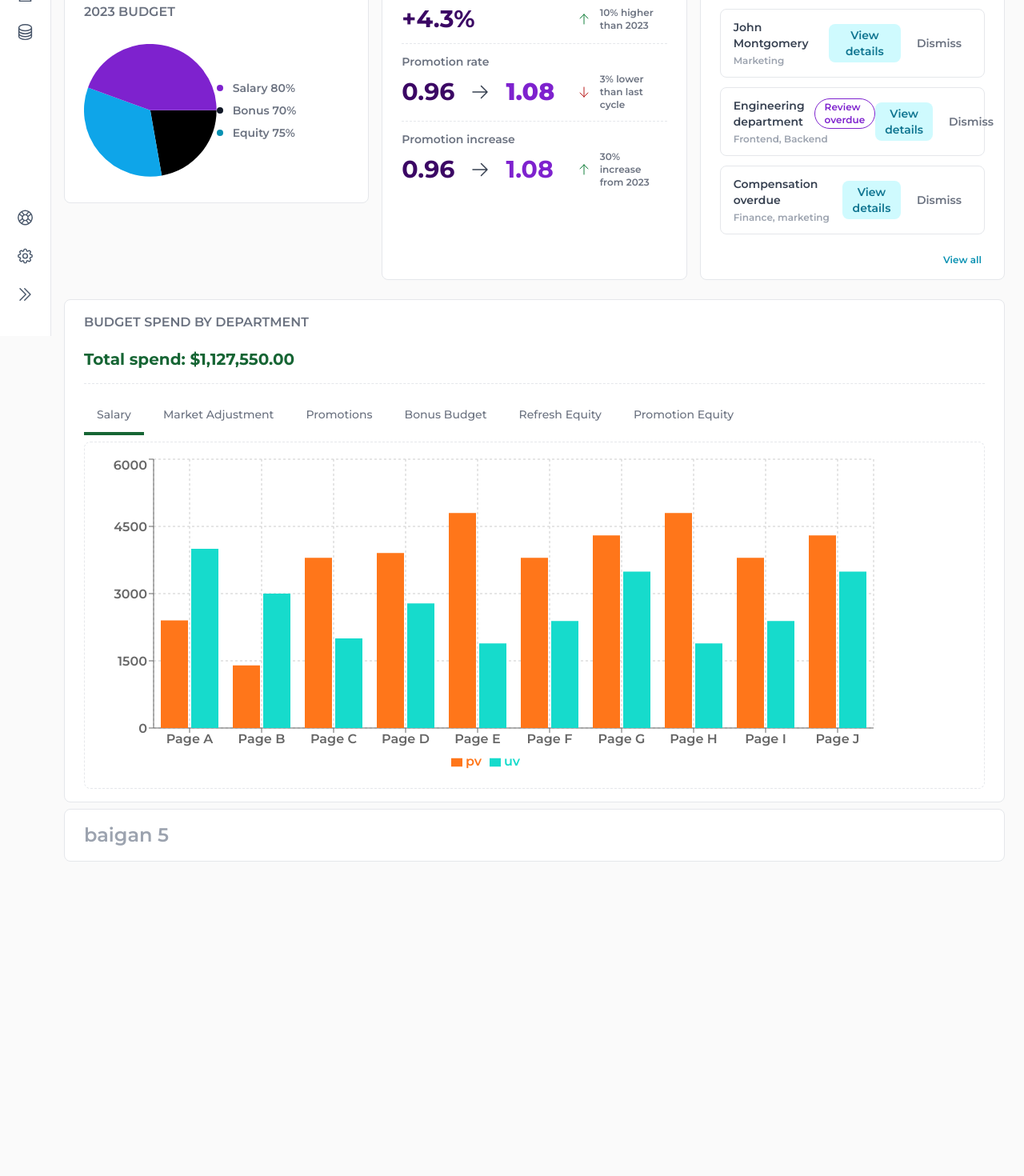
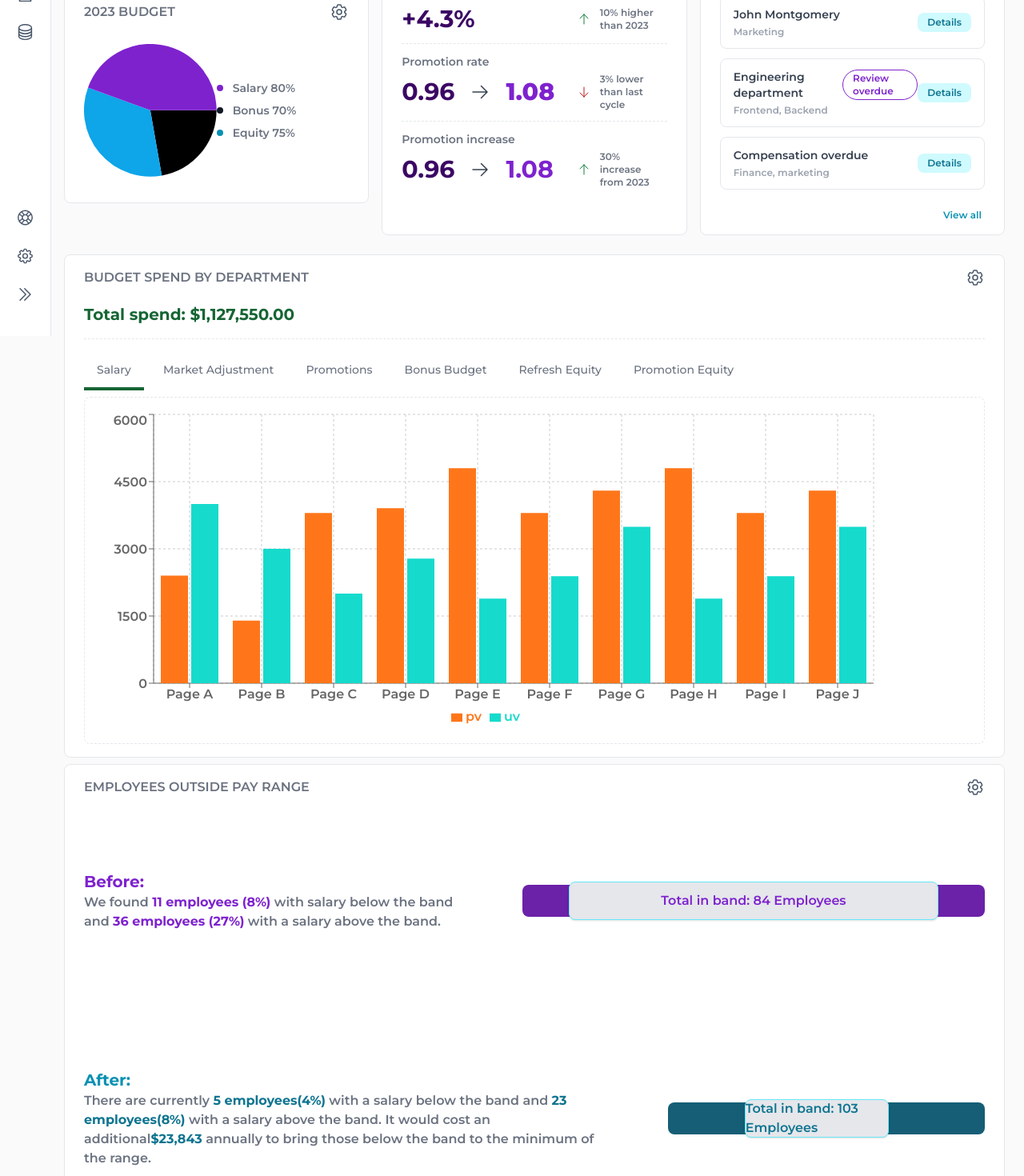
Before and after one commit to paanSinghCoder/comp-dashboard, a Next.js app: page / in a window 1280 px wide. Shown: the part 380-1850 px from the top of the page at 80% size. Before the commit the page ends 1489 px from the top, so only its background shows below. Built offline with nearby package versions, Linux system fonts and the light colour scheme.

Commit message:
feat(app): Add a lot of things

```diff
--- a/app/components/AlertsCard/index.tsx
+++ b/app/components/AlertsCard/index.tsx
@@ -22,11 +22,8 @@ const AlertsCard = () => {
               <span className="text-xs text-gray-400">{subText}</span>
             </div>
             <div className="flex gap-2">
-              <button className="text-sm px-3 py-1 rounded-lg hover:shadow bg-cyan-100 text-cyan-700">
-                View details
-              </button>
-              <button className="px-3 py-1 rounded-lg text-sm text-gray-500">
-                Dismiss
+              <button className="text-xs px-3 py-1 rounded-lg hover:shadow bg-cyan-100 text-cyan-700">
+                Details
               </button>
             </div>
           </div>
--- a/app/components/BudgetCard/index.tsx
+++ b/app/components/BudgetCard/index.tsx
@@ -3,7 +3,7 @@ import { PieChart } from "react-minimal-pie-chart";
 
 const BudgetCard = () => {
   return (
-    <Card title="2023 BUDGET">
+    <Card title="2023 BUDGET" showMenu={true}>
       <div className="flex justify-around items-center py-4 w-full mt-3">
         <div className="w-44">
           <PieChart
--- /dev/null
+++ b/app/components/BudgetSpendCard/index.tsx
@@ -0,0 +1,48 @@
+import Card from "@components/Card";
+import Tabs from "@components/Tabs";
+import { bottomTabsData } from "@data/tabsData";
+import {
+  BarChart,
+  Bar,
+  XAxis,
+  YAxis,
+  CartesianGrid,
+  Tooltip,
+  Legend,
+} from "recharts";
+import { barChartData } from "@data/barChartData";
+
+const BudgetSpendCard = () => {
+  return (
+    <Card title="BUDGET SPEND BY DEPARTMENT" showMenu={true}>
+      <h2 className="text-xl font-bold text-green-800 mt-5">
+        Total spend: $1,127,550.00
+      </h2>
+      <div className="w-full border-b border-dashed my-4"></div>
+      <Tabs tabList={bottomTabsData} />
+      <section className="w-full border border-dashed rounded-lg p-4 mt-2 max-w-100">
+        <BarChart
+          width={1000}
+          height={400}
+          data={barChartData}
+          margin={{
+            top: 5,
+            right: 30,
+            left: 10,
+            bottom: 5,
+          }}
+        >
+          <CartesianGrid strokeDasharray="3 3" />
+          <XAxis dataKey="name" />
+          <YAxis />
+          <Tooltip />
+          <Legend />
+          <Bar dataKey="pv" fill="#FF761A" />
+          <Bar dataKey="uv" fill="#16DBCC" />
+        </BarChart>
+      </section>
+    </Card>
+  );
+};
+
+export default BudgetSpendCard;
--- a/app/components/Card/Card.types.ts
+++ b/app/components/Card/Card.types.ts
@@ -1,4 +1,5 @@
 export interface CardPropsType {
   title?: string;
+  showMenu?: boolean;
   children: React.ReactNode;
 }
--- a/app/components/Card/index.tsx
+++ b/app/components/Card/index.tsx
@@ -1,8 +1,16 @@
+import { Cog6ToothIcon } from "@heroicons/react/24/outline";
 import { CardPropsType } from "./Card.types";
 
-const Card = ({ title = "", children }: CardPropsType) => (
+const Card = ({ title = "", showMenu = false, children }: CardPropsType) => (
   <div className="rounded-lg border bg-white text-gray-500 font-semibold py-4 px-6 my-2">
-    <span>{title}</span>
+    <nav className="flex w-full items-center justify-between">
+      <div>{title}</div>
+      {showMenu ? (
+        <Cog6ToothIcon className="h-6 w-6 text-slate-600 cursor-pointer" />
+      ) : (
+        <></>
+      )}
+    </nav>
     {children}
   </div>
 );
--- /dev/null
+++ b/app/components/EmployeePayRangeCard/index.tsx
@@ -0,0 +1,53 @@
+import Card from "@components/Card";
+
+const EmployeePayRangeCard = () => {
+  return (
+    <Card title="EMPLOYEES OUTSIDE PAY RANGE" showMenu={true}>
+      <section className="flex justify-between items-center w-full mt-3 py-20">
+        <div className="pr-10 mr-10">
+          <span className="font-bold text-xl text-purple-700">Before:</span>
+          <p>
+            We found{" "}
+            <span className="text-purple-700 font-bold">11 employees (8%)</span>{" "}
+            with salary below the band and{" "}
+            <span className="text-purple-700 font-bold">
+              36 employees (27%)
+            </span>{" "}
+            with a salary above the band.
+          </p>
+        </div>
+        <div className="w-full max-w-[1300px]">
+          <div className="w-full h-10 rounded-lg bg-purple-800 flex items-center justify-center">
+            <div className="bg-gray-200 w-4/5 h-12 rounded-lg shadow border border-cyan-300 text-purple-700 flex items-center justify-center">
+              Total in band: 84 Employees
+            </div>
+          </div>
+        </div>
+      </section>
+
+      <section className="flex justify-between items-center w-full mt-3 py-20">
+        <div className="pr-10 mr-10 ">
+          <span className="font-bold text-xl text-cyan-600">After:</span>
+          <p>
+            There are currently{" "}
+            <span className="text-cyan-700 font-bold">5 employees(4%)</span>{" "}
+            with a salary below the band and{" "}
+            <span className="text-cyan-700 font-bold">23 employees(8%)</span>{" "}
+            with a salary above the band. It would cost an additional
+            <span className="text-cyan-700 font-bold">$23,843</span> annually to
+            bring those below the band to the minimum of the range.
+          </p>
+        </div>
+        <div className="w-full max-w-[1300px]">
+          <div className="w-full h-10 rounded-lg bg-cyan-800 flex items-center justify-start pl-24">
+            <div className="bg-gray-200 w-3/5 h-12 rounded-lg shadow border border-cyan-300 text-cyan-700 flex items-center justify-center">
+              Total in band: 103 Employees
+            </div>
+          </div>
+        </div>
+      </section>
+    </Card>
+  );
+};
+
+export default EmployeePayRangeCard;
--- a/app/components/StatsCard/index.tsx
+++ b/app/components/StatsCard/index.tsx
@@ -7,7 +7,7 @@ import {
 
 const StatsCard = () => {
   return (
-    <Card title="STATS">
+    <Card title="STATS" showMenu={true}>
       <div className="py-3 border-b border-dashed">
         <h2 className="text-sm">Compa ratio change</h2>
         <div className="flex justify-between items-center pt-1">
--- a/app/layout.tsx
+++ b/app/layout.tsx
@@ -1,5 +1,9 @@
 import type { Metadata } from "next";
 import { Montserrat } from "next/font/google";
+import Navbar from "@components/Navbar";
+import SidePanel from "@components/SidePanel";
+import { NavbarItemsData } from "@data/navbar";
+import { sidePanelBottomData, sidePanelTopData } from "@data/sidePanel";
 import "./globals.css";
 
 const inter = Montserrat({ subsets: ["latin"], display: "swap" });
@@ -16,7 +20,19 @@ export default function RootLayout({
 }>) {
   return (
     <html lang="en">
-      <body className={inter.className}>{children}</body>
+      <body className={inter.className}>
+        <Navbar
+          navbarItems={NavbarItemsData}
+          name="Kapil Gupta"
+          subText="Admin • Compiify"
+          imageUrl="https://flowbite.com/docs/images/people/profile-picture-5.jpg"
+        />
+        <SidePanel
+          sidePanelTopData={sidePanelTopData}
+          sidePanelBottomData={sidePanelBottomData}
+        />
+        {children}
+      </body>
     </html>
   );
 }
--- a/app/page.tsx
+++ b/app/page.tsx
@@ -2,43 +2,21 @@
 import Card from "@components/Card";
 import CompCycleDropdown from "@components/Dropdowns/CompCycle";
 import EntireOrganisation from "@components/Dropdowns/EntireOrganisation";
-import Navbar from "@components/Navbar";
-import SidePanel from "@components/SidePanel";
+
 import Tabs from "@components/Tabs";
-import { NavbarItemsData } from "@data/navbar";
 
-import { sidePanelBottomData, sidePanelTopData } from "@data/sidePanel";
 import { Cog8ToothIcon } from "@heroicons/react/24/outline";
 import CycleCompletionCard from "@components/CycleCompletionCard";
 import BudgetCard from "@components/BudgetCard";
 import StatsCard from "@components/StatsCard";
 import AlertsCard from "@components/AlertsCard";
 import { bottomTabsData, topTabsData } from "@data/tabsData";
-import {
-  BarChart,
-  Bar,
-  XAxis,
-  YAxis,
-  CartesianGrid,
-  Tooltip,
-  Legend,
-} from "recharts";
-import { barChartData } from "@data/barChartData";
+
+import BudgetSpendCard from "@components/BudgetSpendCard";
+import EmployeePayRangeCard from "@components/EmployeePayRangeCard";
 
 export default function Home() {
   return (
-    <>
-      <Navbar
-        navbarItems={NavbarItemsData}
-        name="Kapil Gupta"
-        subText="Admin • Compiify"
-        imageUrl="https://flowbite.com/docs/images/people/profile-picture-5.jpg"
-      />
-      <SidePanel
-        sidePanelTopData={sidePanelTopData}
-        sidePanelBottomData={sidePanelBottomData}
-      />
-
     <main className="p-2 sm:ml-14">
       <section className="p-4 rounded-lg mt-14">
         <Tabs tabList={topTabsData} />
@@ -63,39 +41,9 @@ export default function Home() {
           <StatsCard />
           <AlertsCard />
         </section>
-          <Card title="BUDGET SPEND BY DEPARTMENT">
-            <h2 className="text-xl font-bold text-green-800 mt-5">
-              Total spend: $1,127,550.00
-            </h2>
-            <div className="w-full border-b border-dashed my-4"></div>
-            <Tabs tabList={bottomTabsData} />
-            <section className="w-full border border-dashed rounded-lg p-4 mt-2 max-w-100">
-              <BarChart
-                width={1000}
-                height={400}
-                data={barChartData}
-                margin={{
-                  top: 5,
-                  right: 30,
-                  left: 10,
-                  bottom: 5,
-                }}
-              >
-                <CartesianGrid strokeDasharray="3 3" />
-                <XAxis dataKey="name" />
-                <YAxis />
-                <Tooltip />
-                <Legend />
-                <Bar dataKey="pv" fill="#FF761A" />
-                <Bar dataKey="uv" fill="#16DBCC" />
-              </BarChart>
-            </section>
-          </Card>
-          <Card>
-            <p className="text-2xl text-gray-400">baigan 5</p>
-          </Card>
+        <BudgetSpendCard />
+        <EmployeePayRangeCard />
       </section>
     </main>
-    </>
   );
 }
```
Lines whose indentation alone changed are shown as unchanged.
